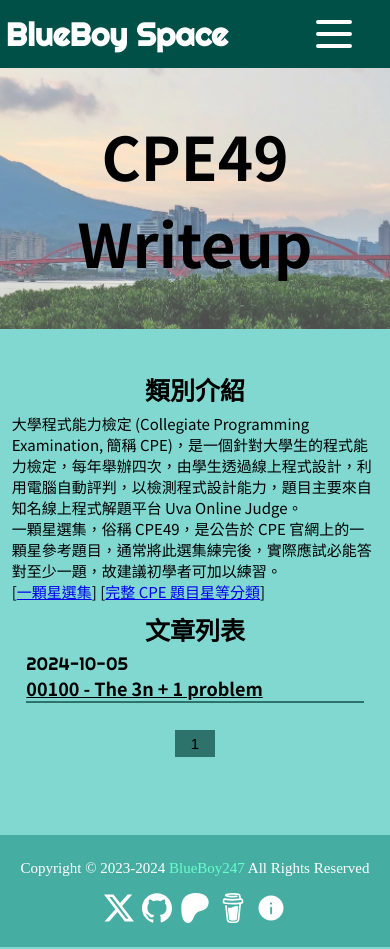
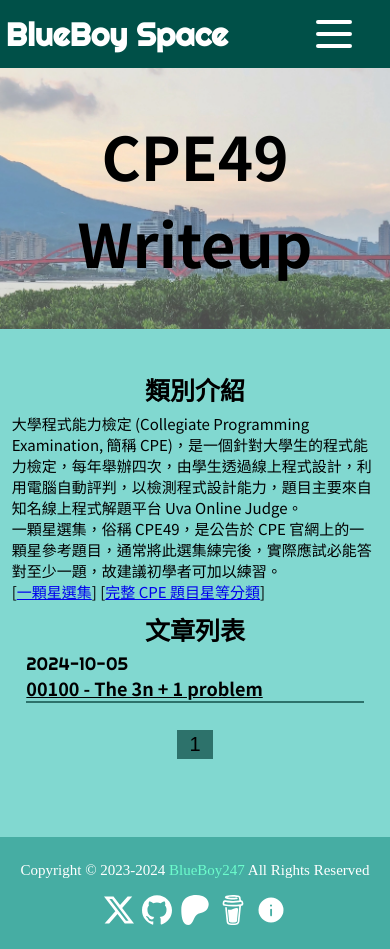
Before and after one commit to BlueBoy247/blog, a plain HTML site: page categories/cpe49/index.html in a window 390 px wide. Drawn offline with nearby package versions, Linux system fonts and the light colour scheme; a web font is replaced by a local one.

Commit message:
Update archives.css

```diff
--- a/styles/archives.css
+++ b/styles/archives.css
@@ -1,6 +1,7 @@
 #postblock{
     width: 100%;
     border-collapse: collapse;
+    font-size: 25px;
 }
 #postblock tr{
     height: 75px;
@@ -10,11 +11,9 @@
     width: 18%;
     text-align: center;
     padding-left: 1%;
-    font-size: 25px;
 }
 #postblock .posttitle{
     padding-right: 1%;
-    font-size: 25px;
     text-align: left;
 }
 #postblock .posttitle a{
@@ -22,7 +21,6 @@
 }
 .nopost{
     text-align: center;
-    font-size: 25px;
 }
 #pagenum{
     display: flex;
@@ -33,61 +31,40 @@
     width: 100%;
     list-style-type: none;
 }
-#pagenum .num{
+#pagenum .num, #pagenum .nownum{
     width: 40px;
     font-size: 20px;
     margin: 7px;
     font-family: Arial, Helvetica, sans-serif;
     text-align: center;
-    border: solid 5px #2d726b;
+    border: solid 3px #2d726b;
     cursor: pointer;
     transition: all 0.2s ease-out;
 }
-#pagenum .num:hover{
+#pagenum .num:hover, #pagenum .nownum{
     background-color: #2d726b;
-}
-#pagenum .nownum{
-    width: 40px;
-    font-size: 20px;
-    margin: 7px;
-    font-family: Arial, Helvetica, sans-serif;
-    text-align: center;
-    border: solid 5px #2d726b;
-    background-color: #2d726b;
-    cursor: pointer;
-    transition: all 0.2s ease-out;
 }
 @media only screen and (max-width: 1024px){
     #postblock{
         margin: 0 4%;
         width: 92%;
+        font-size: 18px;
     }
-    #postblock #tabletitle{
+    #postblock #tabletitle, hr{
         display: none;
     }
     #postblock tr{
         height: fit-content;
         border-bottom-width: 2px;
     }
+    #postblock .time, #postblock .posttitle{
+        display: table-row;
+    }
     #postblock .time{
-        display: table-row;
         width: auto;
         text-align: left;
-        font-size: 18px;
     }
-    #postblock .posttitle{
-        display: table-row;
-        font-size: 18px;
-    }
-    #pagenum .num{
-        font-size: 15px;
+    #pagenum .num, #pagenum .nownum{
         width: 30px;
     }
-    #pagenum .nownum{
-        font-size: 15px;
-        width: 30px;
-    }
-    hr{
-        display: none;
-    }
 }
```
